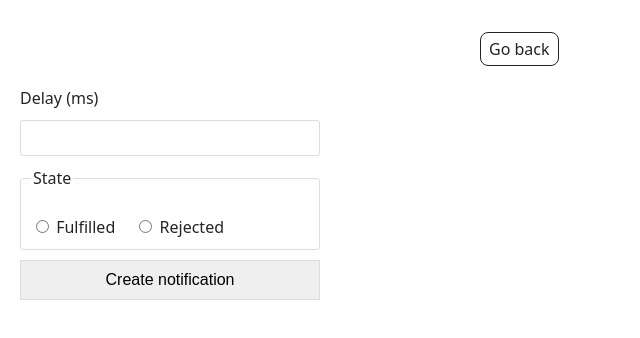
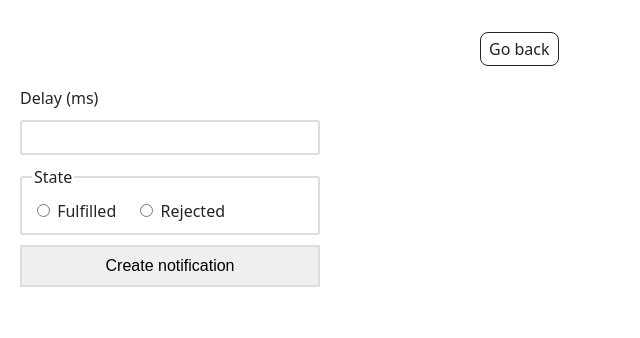
Before and after one commit to AlinaSlobodeniuk/goit-js-hw-10, a website built with Vite: page src/2-snackbar.html in a window 1280 px wide. Shown: the whole page, without its empty margins (0-640 px from the left). Built offline with nearby package versions, Linux system fonts and the light colour scheme.

Commit message:
snackbarcss2

```diff
--- a/src/css/snackbar.css
+++ b/src/css/snackbar.css
@@ -12,7 +12,7 @@ label {
 
 input[type="number"] {
     width: 100%;
-    border: 1px solid #ddd;
+    border: 2px solid #ddd;
     border-radius: 3px;
     padding: 8px;
     box-sizing: border-box;
@@ -23,12 +23,8 @@ input[type="number"]:hover{
     border: 2px solid #ccc;
 }
 
-input[type="number"]:active {
-    border: 1px solid #0056b3;
-}
-
 fieldset {
-    border: 1px solid #ddd;
+    border: 2px solid #ddd;
     border-radius: 3px;
     padding: 10px;
     margin: 0;
@@ -41,7 +37,7 @@ fieldset label {
 
 button {
     padding: 10px 15px;
-    border: 1px solid #ddd;
+    border: 2px solid #ddd;
 }
 
 button:hover {
--- a/src/css/timer.css
+++ b/src/css/timer.css
@@ -32,7 +32,7 @@ button[disabled] {
     cursor: not-allowed;
 }
 
-input {
+input[type="text"] {
     padding: 10px;
     font-size: 16px;
     margin-top: 20px;
```
